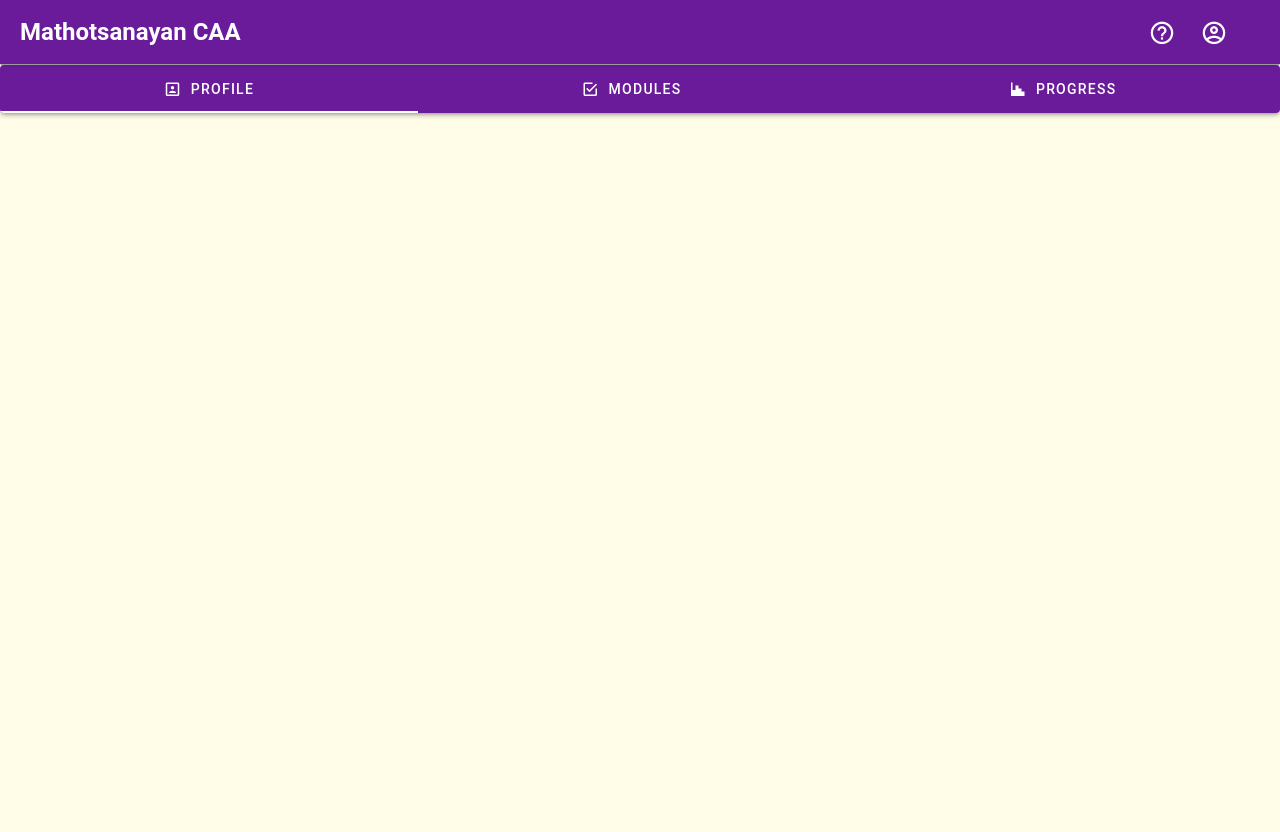
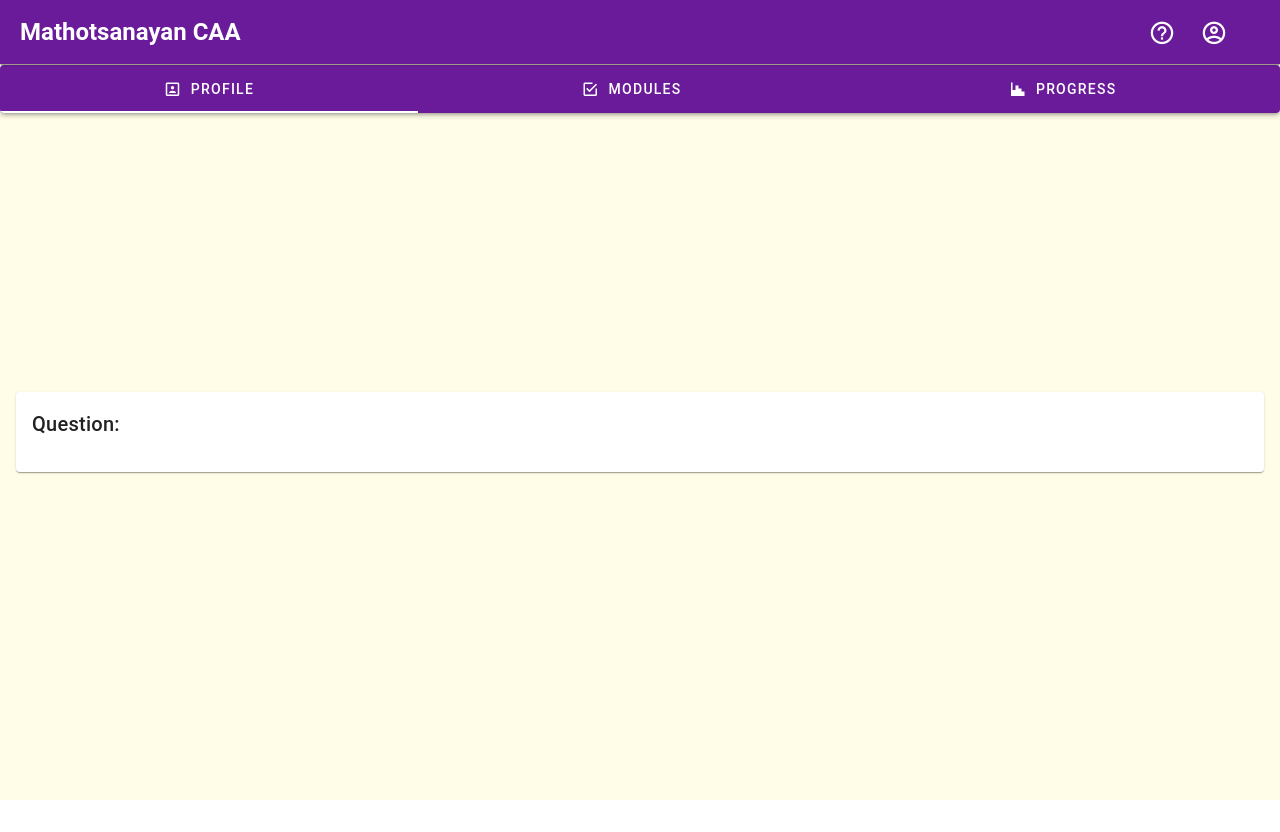
Before and after one commit to rn-santos227/mathotsanayan-front-student, a Vue app: page /exam/1 in a window 1280 px wide. After the commit the page ends 800 px from the top, so only its background shows below. Built offline with nearby package versions, Linux system fonts and the light colour scheme; no server answers; sample sign-in values are in the browser's storage.

Commit message:
update exam question

```diff
--- a/src/store/modules/exam_module.ts
+++ b/src/store/modules/exam_module.ts
@@ -20,7 +20,7 @@ export const useExamModule = defineStore("exam", {
       try {
         this.isLoading = true;
         const response = await authenticatedFetch(
-          `${api.MODULES.READ}${id}?student_id=${student_id}`
+          `${api.EXAM.QUESTION}${id}?student_id=${student_id}`
         );
         const data = await response.json();
         const { question } = data;
--- a/src/views/exam/MainView.vue
+++ b/src/views/exam/MainView.vue
@@ -1,5 +1,28 @@
 <template>
-  <v-container class="mt-8 base fill-height" fluid></v-container>
+  <v-container class="base fill-height" fluid>
+    <v-card width="100%">
+      <v-card-text>
+        <span class="text-h6">Question: </span>
+        <p class="ma-4">
+          {{ useExamModule().getQuestion.content }}
+        </p>
+      </v-card-text>
+    </v-card>
+  </v-container>
 </template>
 
-<script setup lang="ts"></script>
+<script setup lang="ts">
+import { onMounted } from "vue";
+import { useAuthModule, useExamModule } from "@/store";
+import { useRoute } from "vue-router";
+
+const route = useRoute();
+
+onMounted(async () => {
+  const id = route.params.id;
+  const student_id = useAuthModule().student.id;
+  if (typeof id === "string" && student_id) {
+    await useExamModule().readQuestion(parseInt(id), student_id);
+  }
+});
+</script>
--- a/src/views/modules/BriefingView.vue
+++ b/src/views/modules/BriefingView.vue
@@ -51,6 +51,7 @@
 
 <script setup lang="ts">
 import { ref } from "vue";
+import { useExamModule } from "@/store";
 import { useRouter } from "vue-router";
 
 import Module from "@/types/Module";
@@ -64,6 +65,7 @@ const confirm = () => {
   const id = module.value.id;
 
   if (id) {
+    useExamModule().isTakingExam = true;
     router.push(`/exam/${id}`);
   }
 };
```
